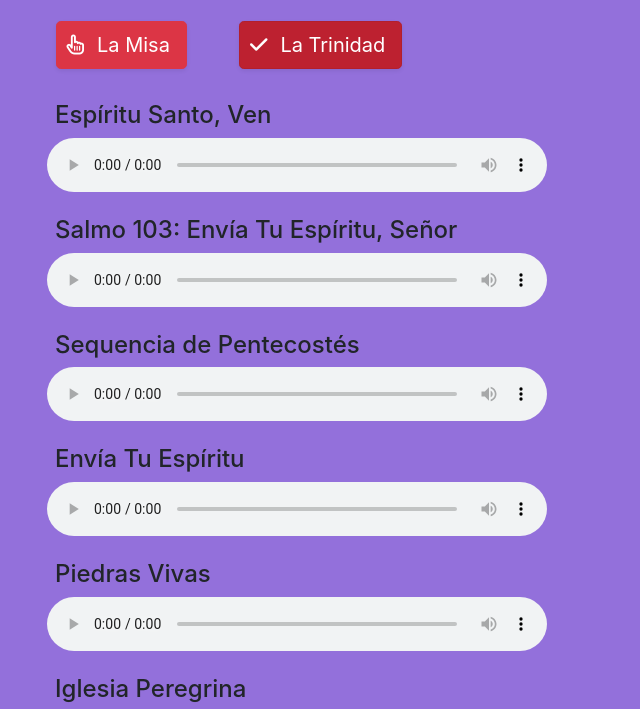
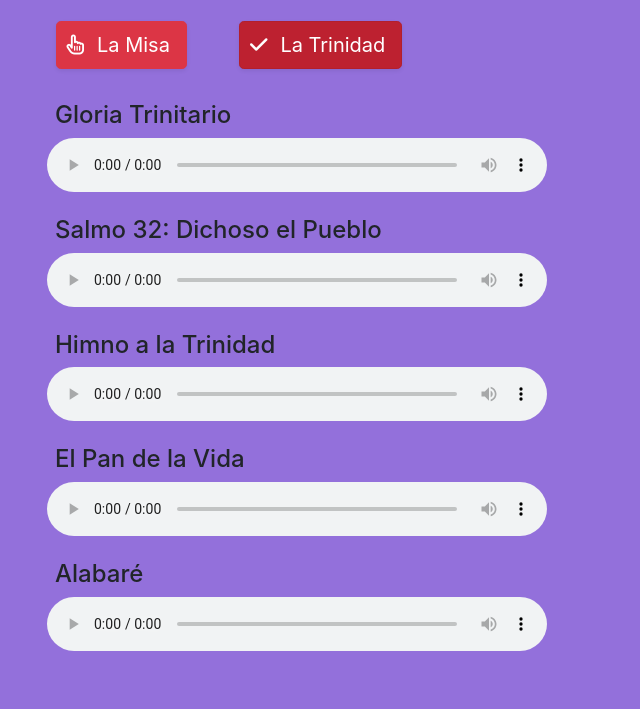
Before and after one commit to igorcweb/coro-espanol, a website: page dist/index.html in a window 1280 px wide. Shown: the part 67-776 px from the top of the page, without its empty margins (0-640 px from the left). Drawn offline with nearby package versions, Linux system fonts and the light colour scheme.

Commit message:
la trinidad

```diff
--- a/dist/index.html
+++ b/dist/index.html
@@ -87,65 +87,7 @@
     </div>
   </div>
 
-    <!-- Pentecostés -->
-    <div class="col">
-      <div class="pentecostes music mb-5" id="pentecostes">
-        <div class="mb-4">
-          <h4 class="ml-4 ml-sm-2">
-            Espíritu Santo, Ven
-          </h4>
-          <audio controls title="Espíritu Santo, Ven" class="mb-2">
-            <source src="./audio/pentecostes/espiritu-santo-ven.m4a" />
-            Your browser does not support the audio element.
-          </audio>
-        </div>
-        <div class="mb-4">
-          <h4 class="ml-4 ml-sm-2">
-            Salmo 103: Envía Tu Espíritu, Señor
-          </h4>
-          <audio controls title="Salmo 103: Envía Tu Espíritu, Señor" class="mb-2">
-            <source src="./audio/pentecostes/salmo-103-envia-tu-espiritu.m4a" type="audio/mp4" />
-            Your browser does not support the audio element.
-          </audio>
-        </div>
-        <div class="mb-4">
-          <h4 class="ml-4 ml-sm-2">
-            Sequencia de Pentecostés
-          </h4>
-          <audio controls title="Sequencia de Pentecostés" class="mb-2">
-            <source src="./audio/pentecostes/sequencia-de-pentecostes.m4a" type="audio/mp4" />
-            Your browser does not support the audio element.
-          </audio>
-        </div>
-        <div class="mb-4">
-          <h4 class="ml-4 ml-sm-2">
-            Envía Tu Espíritu
-          </h4>
-          <audio controls title="Envía Tu Espíritu" class="mb-2">
-            <source src="./audio/pentecostes/envia-tu-espiritu.m4a" type="audio/mp4" />
-            Your browser does not support the audio element.
-          </audio>
-        </div>
-        <div class="mb-4">
-          <h4 class="ml-4 ml-sm-2">
-            Piedras Vivas
-          </h4>
-          <audio controls title="Piedras Vivas">
-            <source src="./audio/pentecostes/piedras-vivas.m4a" type="audio/mp4" />
-            Your browser does not support the audio element.
-          </audio>
-        </div>
-        <div class="mb-4">
-          <h4 class="ml-4 ml-sm-2">
-            Iglesia Peregrina
-          </h4>
-          <audio controls title="Iglesia Peregrina" class="mb-2">
-            <source src="./audio/pentecostes/iglesia-peregrina.m4a" type="audio/mp4" />
-            Your browser does not support the audio element.
-          </audio>
-        </div>
-      </div>
-    </div>
+
       <!-- Trinidad -->
     <div class="col">
       <div class="trinidad music mb-5" id="trinidad">
```
